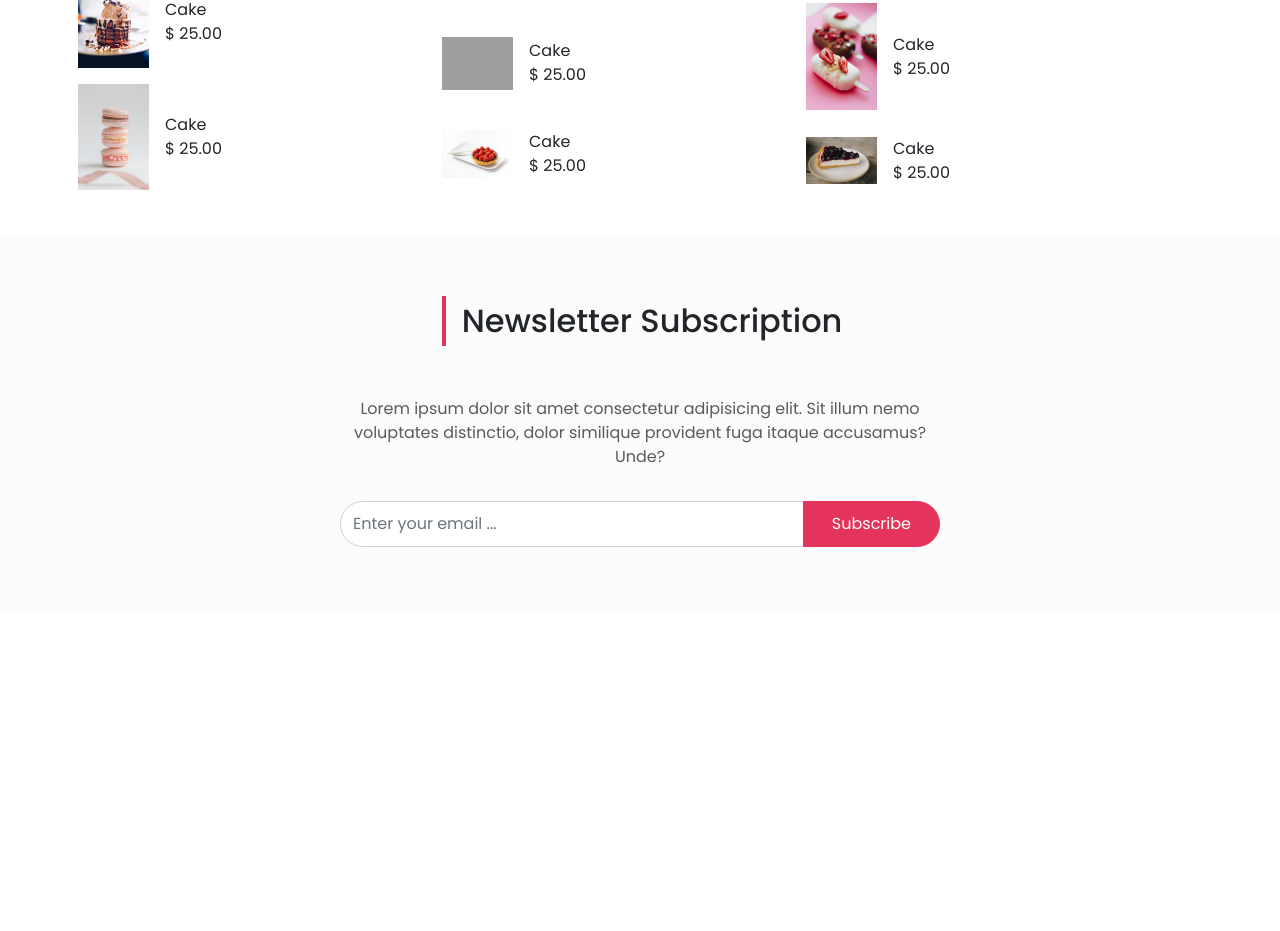
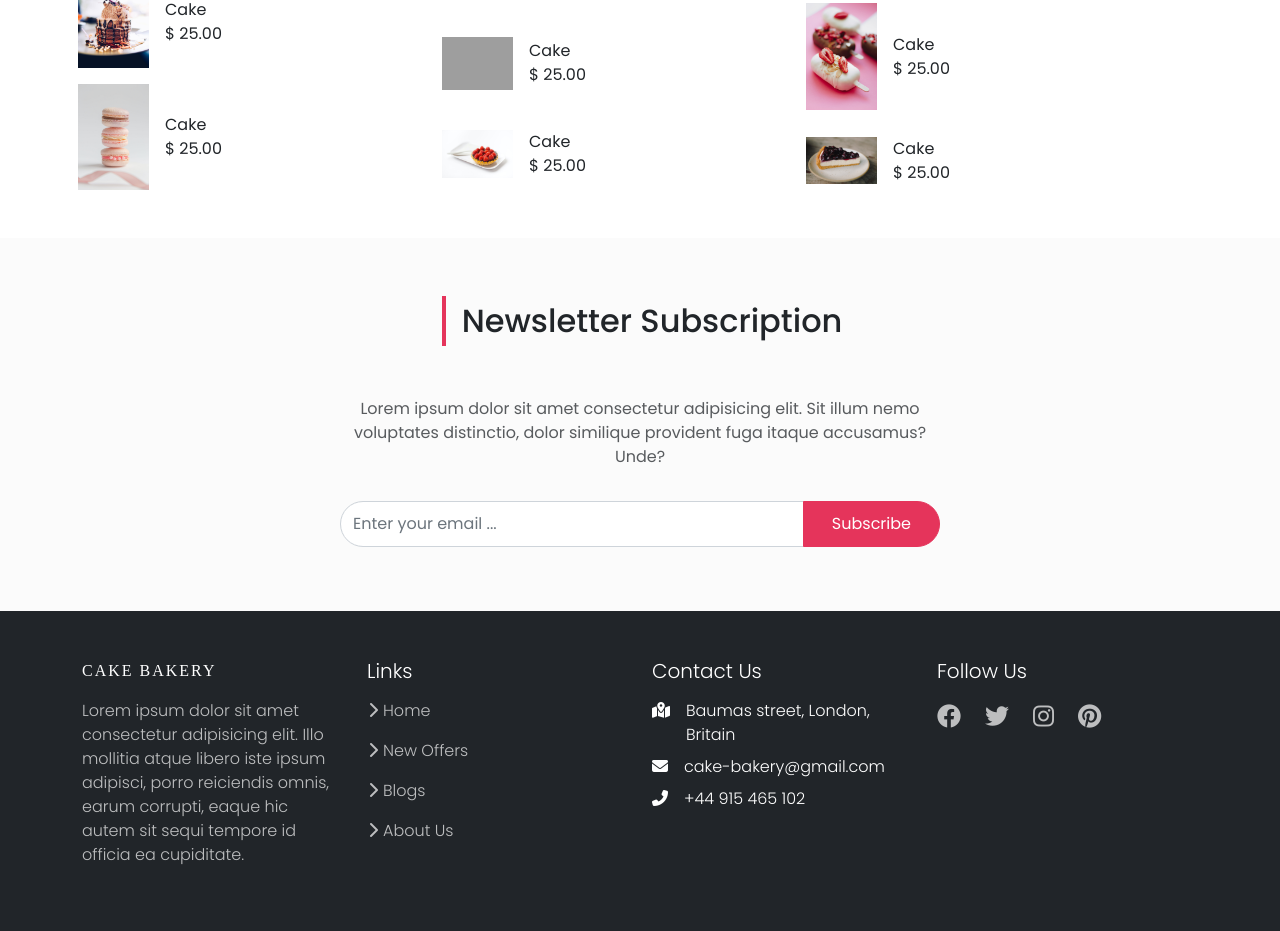
Before and after one commit to Christi-na/cake-bakery.github.io, a plain HTML site: page index.html in a window 1280 px wide. Shown: the part 5626-6557 px from the top of the page. Before the commit the page ends 6237 px from the top, so only its background shows below. Drawn offline with nearby package versions, Linux system fonts and the light colour scheme; grey boxes are pictures that could not be loaded; a web font is replaced by a local one.

Commit message:
Footer section

```diff
--- a/css/main.css
+++ b/css/main.css
@@ -154,6 +154,21 @@ body {
     background-color: #000;
     border-color: #000;
 }
+/* footer */
+footer .brand{
+    font-family: var(--lg-font);
+    letter-spacing: 2px;;
+}
+footer p, footer ul li a{
+    font-weight: 200;
+    opacity: 0.7;
+}
+footer a{
+    transition: color 0.3s ease;
+}
+footer a:hover{
+    color: var(--pink)!important;
+}
 
 /* media queries */
 @media(min-width: 992px) {
--- a/index.html
+++ b/index.html
@@ -44,7 +44,7 @@
                         <a href="#header" class="nav-link text-uppercase text-dark">home</a>
                     </li>
                     <li class="nav-item px-2 py-2">
-                        <a href="#products" class="nav-link text-uppercase text-dark">products</a>
+                        <a href="#collection" class="nav-link text-uppercase text-dark">products</a>
                     </li>
                     <li class="nav-item px-2 py-2">
                         <a href="#specials" class="nav-link text-uppercase text-dark">specials</a>
@@ -465,7 +465,7 @@
     <!-- end of section -->
 
     <!-- special products -->
-    <section id="special" class="py-5">
+    <section id="specials" class="py-5">
         <div class="container">
             <div class="title text-center py-5">
                 <h2 class="position-relative d-inline-block">
@@ -630,7 +630,7 @@
                     <div class="title pt-3 pb-5">
                         <h2 class="position-relative d-inline-block ms-4">About Us</h2>
                     </div>
-                    <p class="lead text-muted">Lalalalala</p>
+                    <p class="lead text-muted">Best Bakery in London</p>
                     <p class="">Lorem ipsum dolor sit amet consectetur adipisicing elit. Incidunt alias delectus cum porro facere. Qui deleniti et laborum voluptate modi!</p>
                 </div>
                 <div class="col-lg-6 order-lg-0">
@@ -755,6 +755,108 @@
     </section>
     <!-- end of news -->
 
+    <!-- footer -->
+    <footer class="bg-dark py-5">
+        <div class="container">
+            <div class="row text-white g-4">
+                <div class="col-md-6 col-lg-3">
+                    <a href="index.html" class="text-uppercase text-decoration-none brand text-white">
+                        cake bakery
+                    </a>
+                    <p class="text-white mt-3">
+                        Lorem ipsum dolor sit amet consectetur adipisicing elit. Illo mollitia atque libero iste ipsum adipisci, porro reiciendis omnis, earum corrupti, eaque hic autem sit sequi tempore id officia ea cupiditate.
+                    </p>
+                </div>
+
+                <div class="col-md-6 col-lg-3">
+                    <h5 class="fw-light">Links</h5>
+                    <ul class="list-unstyled">
+                        <li class="my-3">
+                            <a href="#" class="text-white text-decoration-none">
+                                <i class="fas fa-chevron-right me-1"></i>Home
+                            </a>
+                        </li>
+                        <li class="my-3">
+                            <a href="#" class="text-white text-decoration-none">
+                                <i class="fas fa-chevron-right me-1"></i>New Offers
+                            </a>
+                        </li>
+                        <li class="my-3">
+                            <a href="#" class="text-white text-decoration-none">
+                                <i class="fas fa-chevron-right me-1"></i>Blogs
+                            </a>
+                        </li>
+                        <li class="my-3">
+                            <a href="#" class="text-white text-decoration-none">
+                                <i class="fas fa-chevron-right me-1"></i>About Us
+                            </a>
+                        </li>
+                    </ul>
+                </div>
+
+                <div class="col-md-6 col-lg-3">
+                    <h5 class="fw-light mb-3">Contact Us</h5>
+                    <div class="d-flex justify-content-start align-items-start my-2 ">
+                        <span class="me-3">
+                            <i class="fas fa-map-marked-alt"></i>
+                        </span>
+                        <span class="fw-light">
+                            Baumas street, London, Britain
+                        </span>
+                    </div>
+
+                    <div class="d-flex justify-content-start align-items-start my-2 ">
+                        <span class="me-3">
+                            <i class="fas fa-envelope"></i>
+                        </span>
+                        <span class="fw-light">
+                            cake-bakery@gmail.com
+                        </span>
+                    </div>
+
+                    <div class="d-flex justify-content-start align-items-start my-2 ">
+                        <span class="me-3">
+                            <i class="fas fa-phone-alt"></i>
+                        </span>
+                        <span class="fw-light">
+                            +44 915 465 102
+                        </span>
+                    </div>
+                </div>
+
+                <div class="col-md-6 col-lg-3">
+                    <h5 class="fw-light mb-3">Follow Us</h5>
+                    <div class="d-flex">
+                        <ul class="list-unstyled d-flex">
+                            <li>
+                                <a href="#" class="text-white text-decoration-none me-4 fs-4">
+                                    <i class="fab fa-facebook"></i>
+                                </a>
+                            </li>
+                            <li>
+                                <a href="#" class="text-white text-decoration-none me-4 fs-4">
+                                    <i class="fab fa-twitter"></i>
+                                </a>
+                            </li>
+                            <li>
+                                <a href="#" class="text-white text-decoration-none me-4 fs-4">
+                                    <i class="fab fa-instagram"></i>
+                                </a>
+                            </li>
+                            <li>
+                                <a href="#" class="text-white text-decoration-none me-4 fs-4">
+                                    <i class="fab fa-pinterest"></i>
+                                </a>
+                            </li>
+                        </ul>
+                    </div>
+                </div>
+            </div>
+        </div>
+    </footer>
+    <!-- end of footer -->
+
+
     <!-- jquery -->
     <script src="js/jquery-3.6.0.js"></script>
     <!-- isotope -->
```
